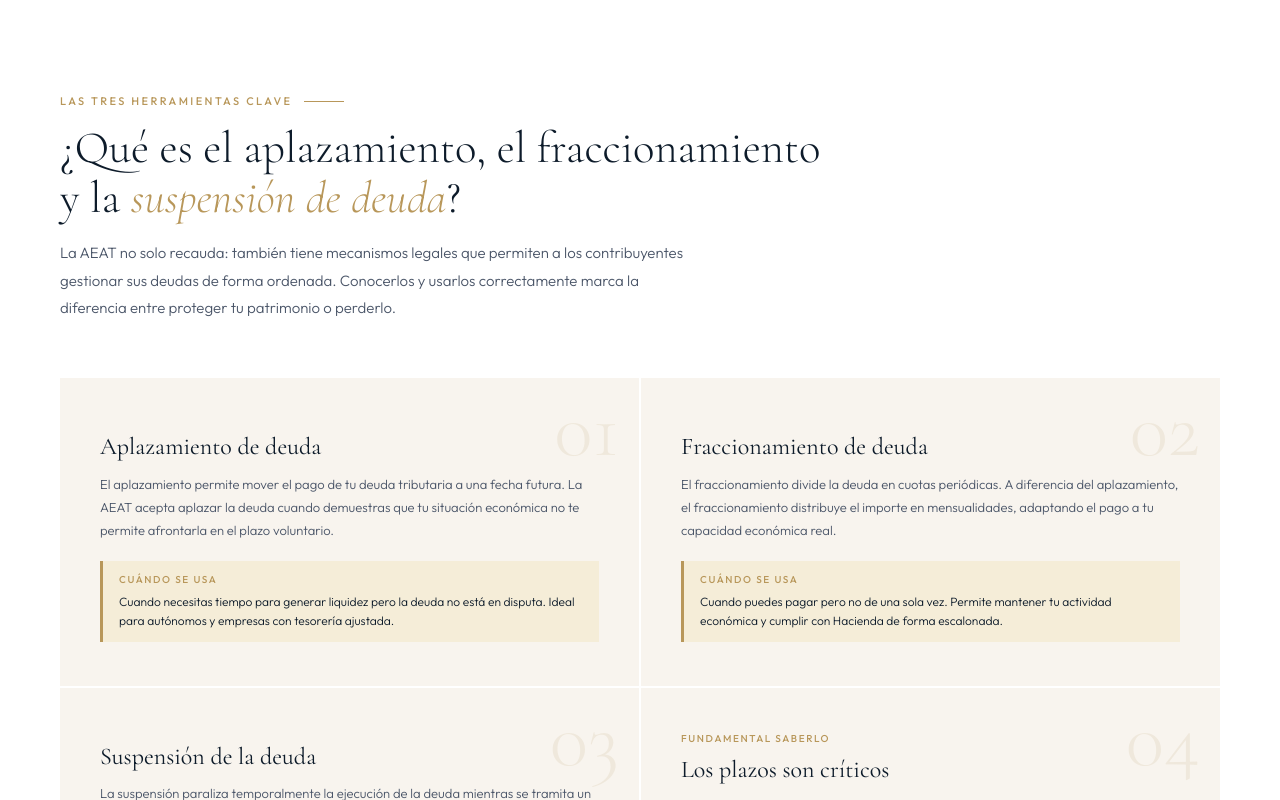
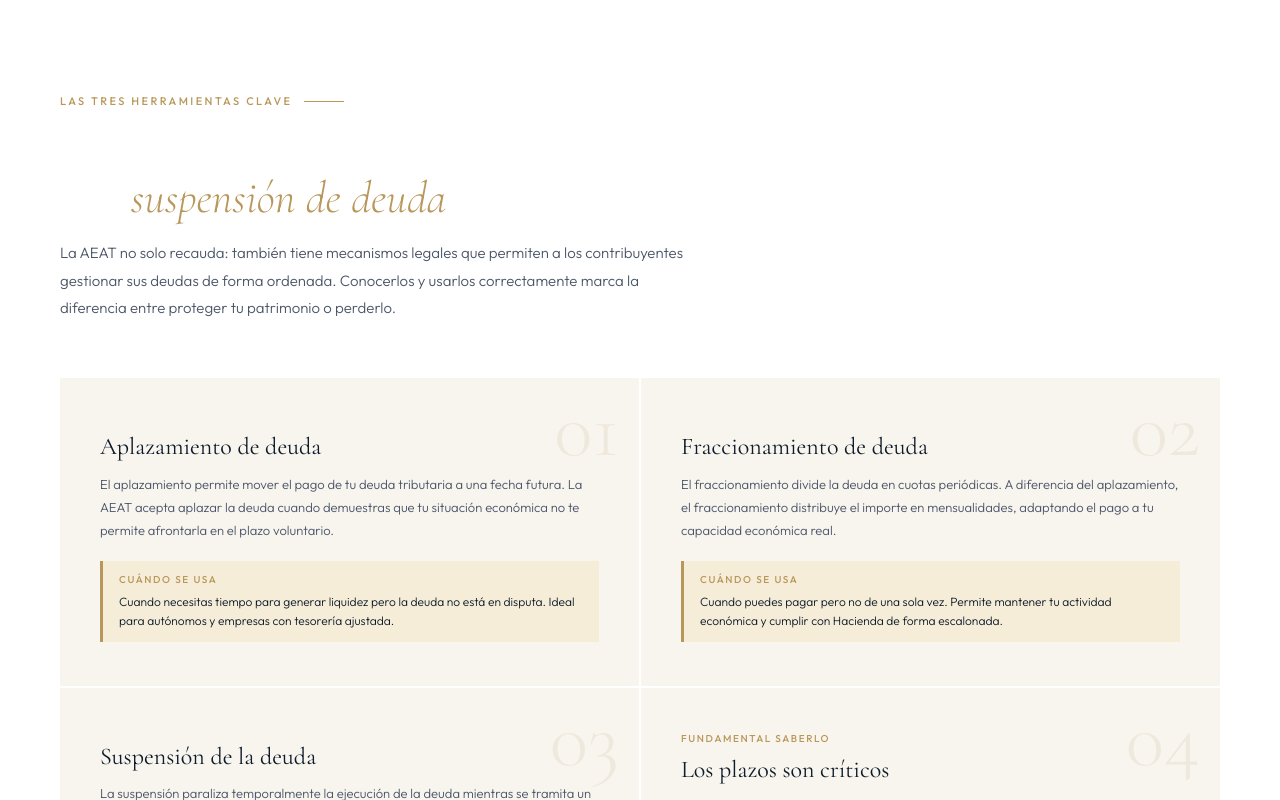
Before and after one commit to Ivanrm01/IRM-Abogados, a Next.js app: page /garantias-deuda-aeat in a window 1280 px wide. Shown: the part 740-1540 px from the top of the page. Built offline with nearby package versions, Linux system fonts and the light colour scheme.

Commit message:
Update garantias.module.css

```diff
--- a/app/garantias-deuda-aeat/garantias.module.css
+++ b/app/garantias-deuda-aeat/garantias.module.css
@@ -26,7 +26,7 @@
 .eyebrow::after { content: ''; width: 40px; height: 1px; background: var(--gold); }
 .eyebrow2 { font-size: 11px; font-weight: 500; letter-spacing: .22em; text-transform: uppercase; color: var(--gold); display: flex; align-items: center; gap: 12px; margin-bottom: 16px; }
 .eyebrow2::after { content: ''; width: 40px; height: 1px; background: var(--gold); }
-.sectionTitle { font-family: 'Cormorant Garamond', serif; font-size: clamp(28px,3.5vw,46px); font-weight: 300; line-height: 1.1; margin-bottom: 16px; color: var(--text); }
+.sectionTitle { font-family: 'Cormorant Garamond', serif; font-size: clamp(28px,3.5vw,46px); font-weight: 300; line-height: 1.1; margin-bottom: 16px; color: var(--white); }
 .sectionTitle em { font-style: italic; color: var(--gold); }
 .sectionTitleLight { font-family: 'Cormorant Garamond', serif; font-size: clamp(28px,3.5vw,46px); font-weight: 300; line-height: 1.1; margin-bottom: 16px; color: var(--white); }
 .sectionTitleLight em { font-style: italic; color: var(--gold); }
```
